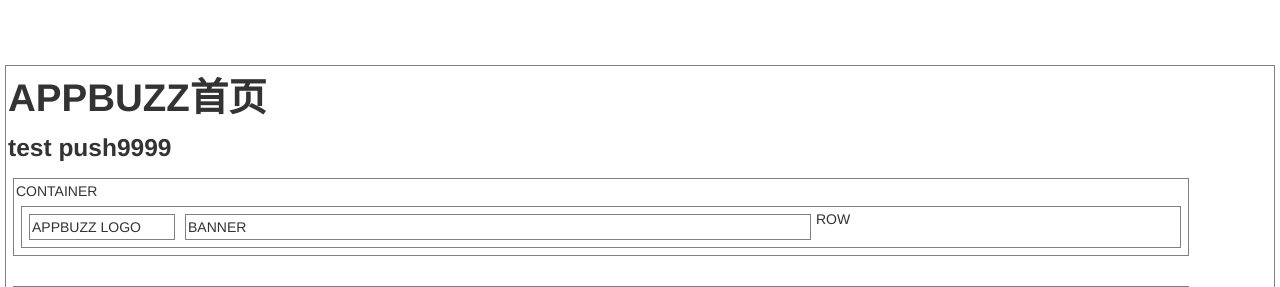
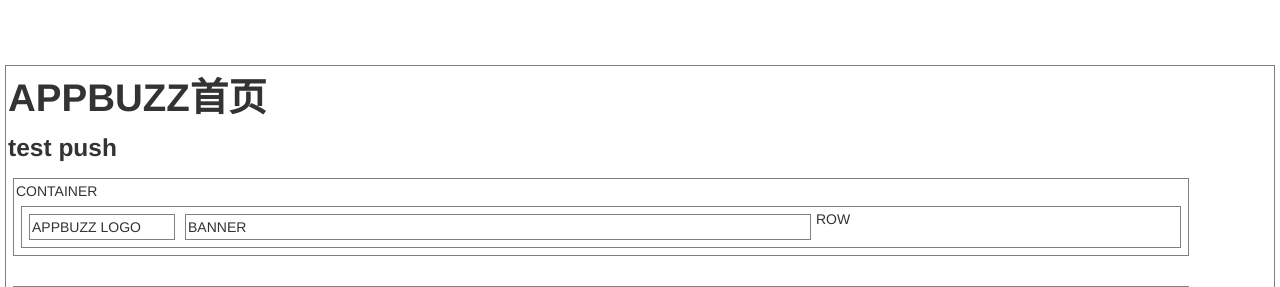
Before and after one commit to xuchanghua/appbuzz, a PHP site: page /module/Application/view/application/index/index.phtml in a window 1280 px wide. Shown: the top 287 px of the page. Run offline with PHP 8.4, Linux system fonts and the light colour scheme.

Commit message:
erase 9999

```diff
--- a/module/Application/view/application/index/index.phtml
+++ b/module/Application/view/application/index/index.phtml
@@ -4,7 +4,7 @@
 
 <div id="indexpage" class="indexpage">
 	<h1>APPBUZZ首页</h1>
-	<h3>test push9999</h3>
+	<h3>test push</h3>
 	<div id="header" class="container" style="width:1170px;">
 	CONTAINER
 	<div class="row">
```
